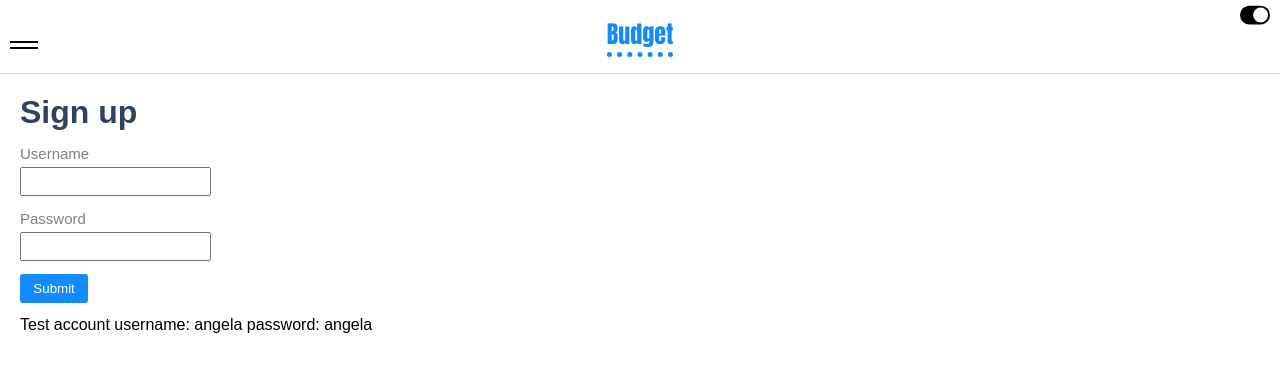
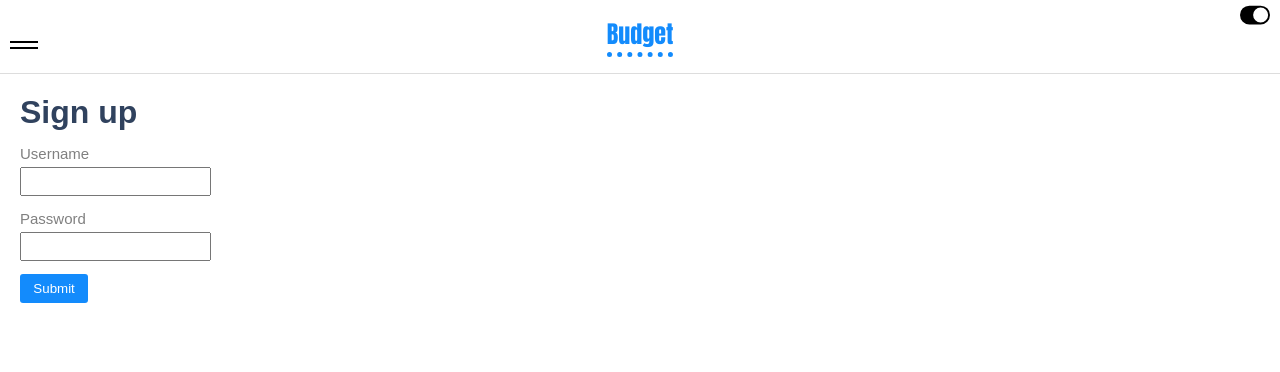
Before and after one commit to angelawonggggg/react-budget, a Next.js app: page /signUp in a window 1280 px wide. Shown: the top 372 px of the page. Built offline with nearby package versions, Linux system fonts and the light colour scheme; a web font is replaced by a local one.

Commit message:
add alert for signup

```diff
--- a/pages/signUp.tsx
+++ b/pages/signUp.tsx
@@ -24,9 +24,10 @@ export default function signUp() {
       .then((data) => {
         console.log("data", data);
       })
-      .catch(console.error);
-
-    console.log(username, password);
+      .catch(console.error)
+      .finally(() => {
+        alert("Successfully registered");
+      });
   };
 
   return (
@@ -44,8 +45,6 @@ export default function signUp() {
         username={username}
         password={password}
       />
-
-      <pre>Test account username: angela password: angela</pre>
     </div>
   );
 }
```
